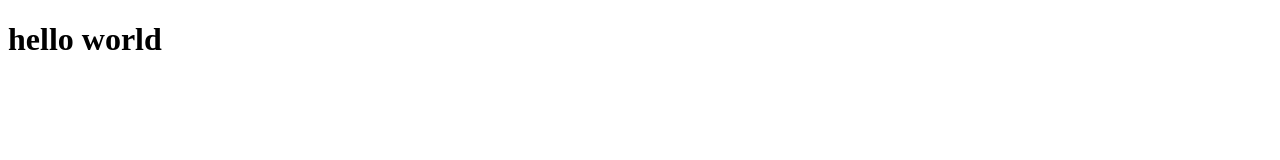
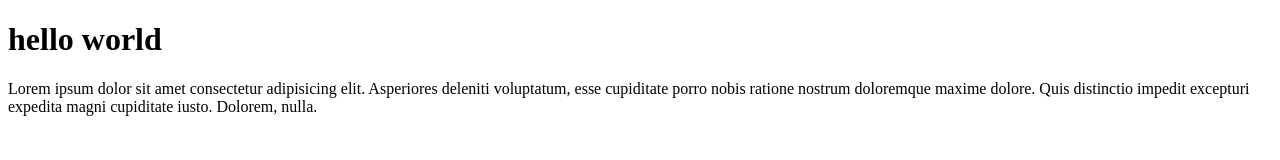
Before and after one commit to Kukingcode/KukingTest, a plain HTML site: page index.html in a window 1280 px wide. Drawn offline with Linux system fonts and the light colour scheme.

Commit message:
menambahkan paragraf

```diff
--- a/index.html
+++ b/index.html
@@ -7,5 +7,6 @@
 </head>
 <body>
     <h1> hello world</h1>
+    <p> Lorem ipsum dolor sit amet consectetur adipisicing elit. Asperiores deleniti voluptatum, esse cupiditate porro nobis ratione nostrum doloremque maxime dolore. Quis distinctio impedit excepturi expedita magni cupiditate iusto. Dolorem, nulla.</p>
 </body>
 </html>
```
